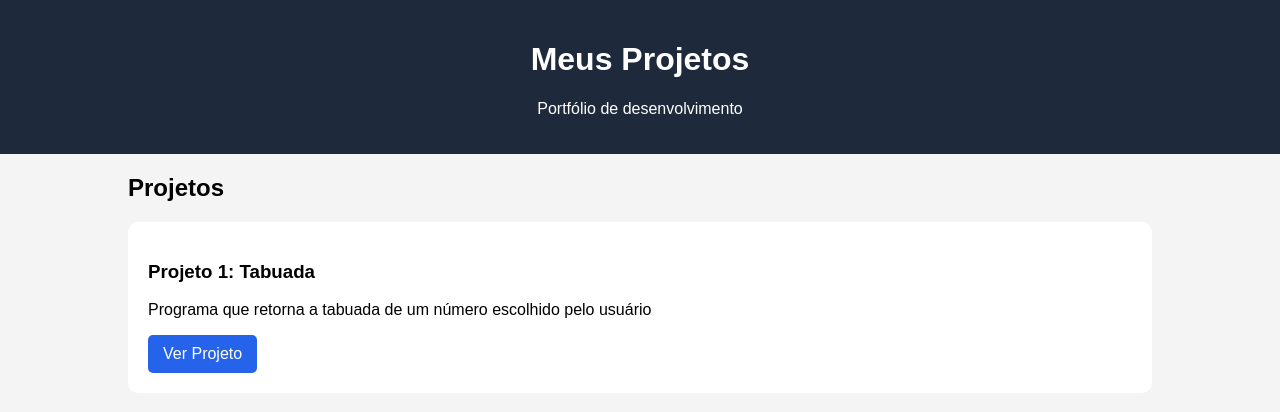
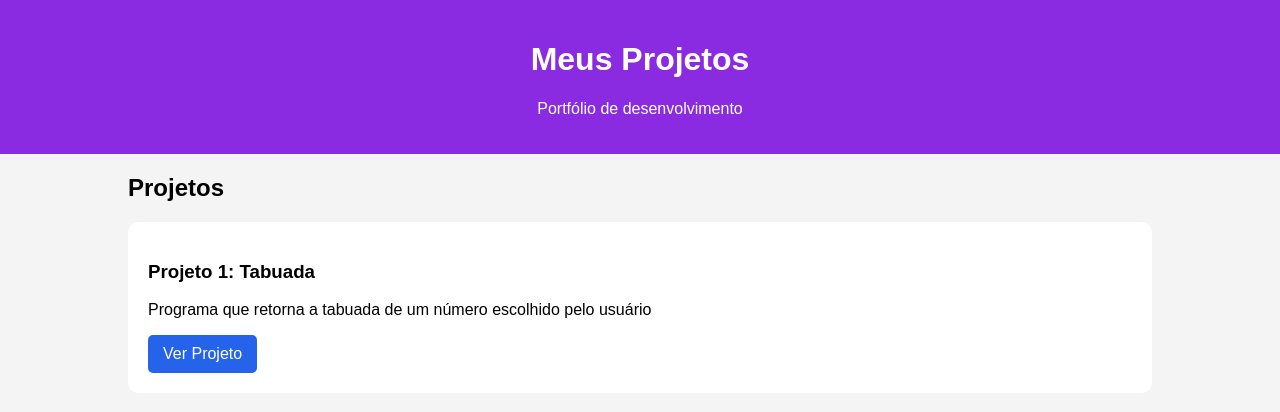
Before and after one commit to Gabriel-Tempes/Curso-em-video-HTML-JAVASCRIPT-, a plain HTML site: page index.html in a window 1280 px wide. Drawn offline with Linux system fonts and the light colour scheme.

Commit message:
Update style.css

```diff
--- a/style.css
+++ b/style.css
@@ -5,7 +5,7 @@ body{
 }
 
 header{
-    background-color: #1e293b;
+    background-color: #8A2BE2;
     color: white;
     text-align: center;
     padding: 20px;
```
